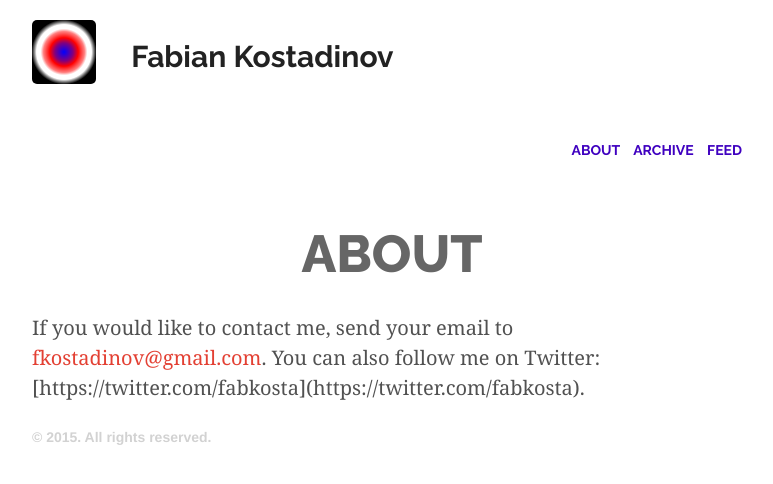
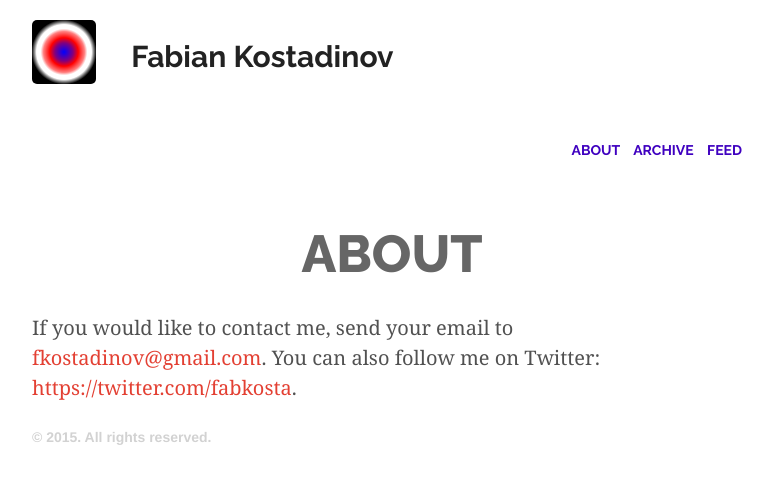
Before and after one commit to fabian-kostadinov/fabian-kostadinov.github.io, a Jekyll site: the page built from about.html, in a window 1280 px wide. Shown: the top 484 px of the page, without its empty margins (248-1021 px from the left). Built offline with Jekyll 4.4.1, drawn with Linux system fonts in a browser that asks for light colours; nearby versions of some CDN libraries; Markdown is read by kramdown in place of the engine named in the settings; some of the changed lines change nothing that is shown.

Commit message:
Changed to HTML url

```diff
--- a/about.html
+++ b/about.html
@@ -7,6 +7,6 @@ comments: true
 <div class="page">
   <h1 class="page-title">About</h1>
   <p>
-	If you would like to contact me, send your email to {% include mailto-email.html %}. You can also follow me on Twitter: [https://twitter.com/fabkosta](https://twitter.com/fabkosta).
+	If you would like to contact me, send your email to {% include mailto-email.html %}. You can also follow me on Twitter: <a href="https://twitter.com/fabkosta">https://twitter.com/fabkosta</a>.
   </p>
 </div>
```
